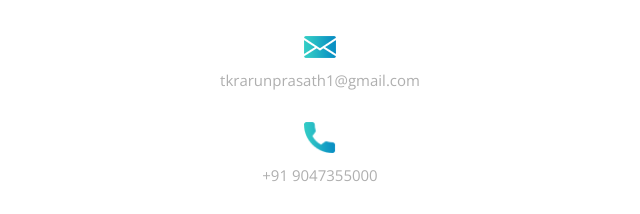
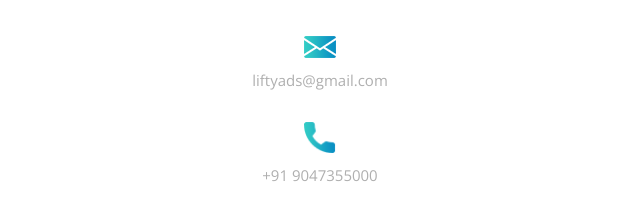
Before and after one commit to THAVASIGTI/lifty, a plain HTML site: page index.html in a window 1280 px wide. Shown: the part 4055-4269 px from the top of the page, 320-960 px from the left. Drawn offline with nearby package versions, Linux system fonts and the light colour scheme.

Commit message:
change footer an make domain name

```diff
--- a/index.html
+++ b/index.html
@@ -614,7 +614,7 @@ K3 MEDIA CONTENT
                         <div class="icon">
                           <img src="assets/images/contact-icon-01.png" alt="email icon">
                         </div>
-                        <a href="mailto:tkrarunprasath1@gmail.com">tkrarunprasath1@gmail.com</a>
+                        <a href="mailto:liftyads@gmail.com">liftyads@gmail.com</a>
                       </li>
                       <li>
                         <div class="icon">
@@ -645,7 +645,7 @@ K3 MEDIA CONTENT
         <div class="col-lg-12">
           <p>Copyright © 2023 Lifty.com ., Ltd. All Rights Reserved.
 
-            <br>Web Designed by <a rel="nofollow" href="http://Lifty.com/" title="free CSS templates">Lifty.com</a>
+            <br>Web Designed by <a rel="nofollow" href="https://liftyads.com/" title="free CSS templates">liftyads.com</a>
           </p>
         </div>
       </div>
```
